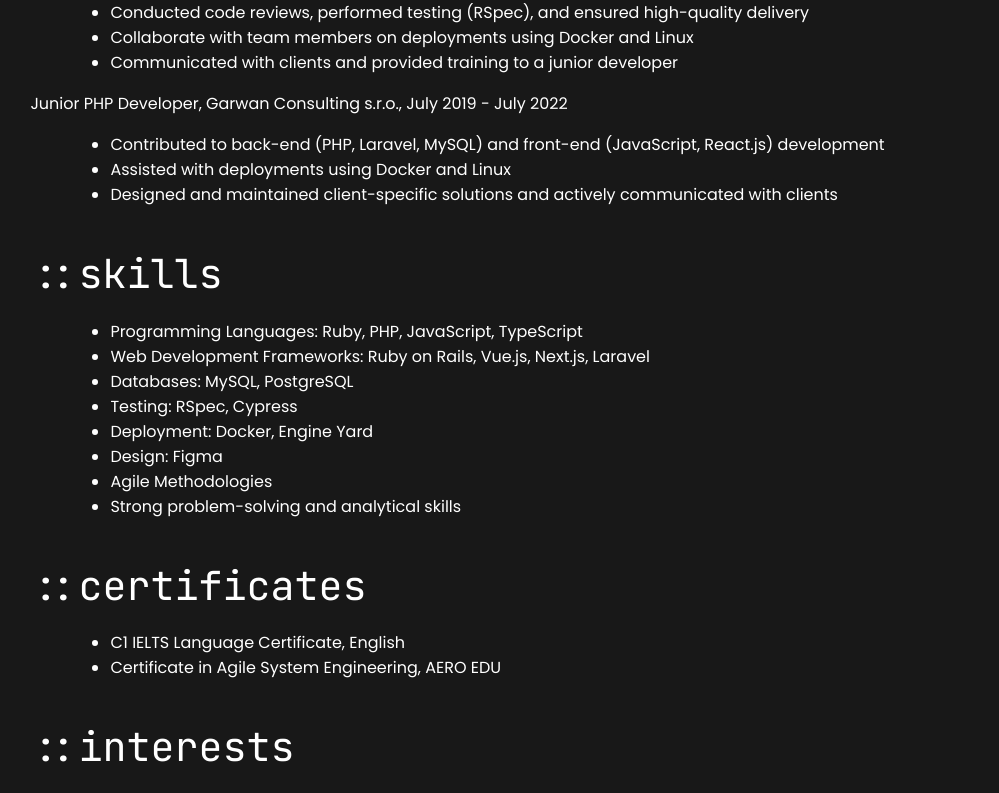
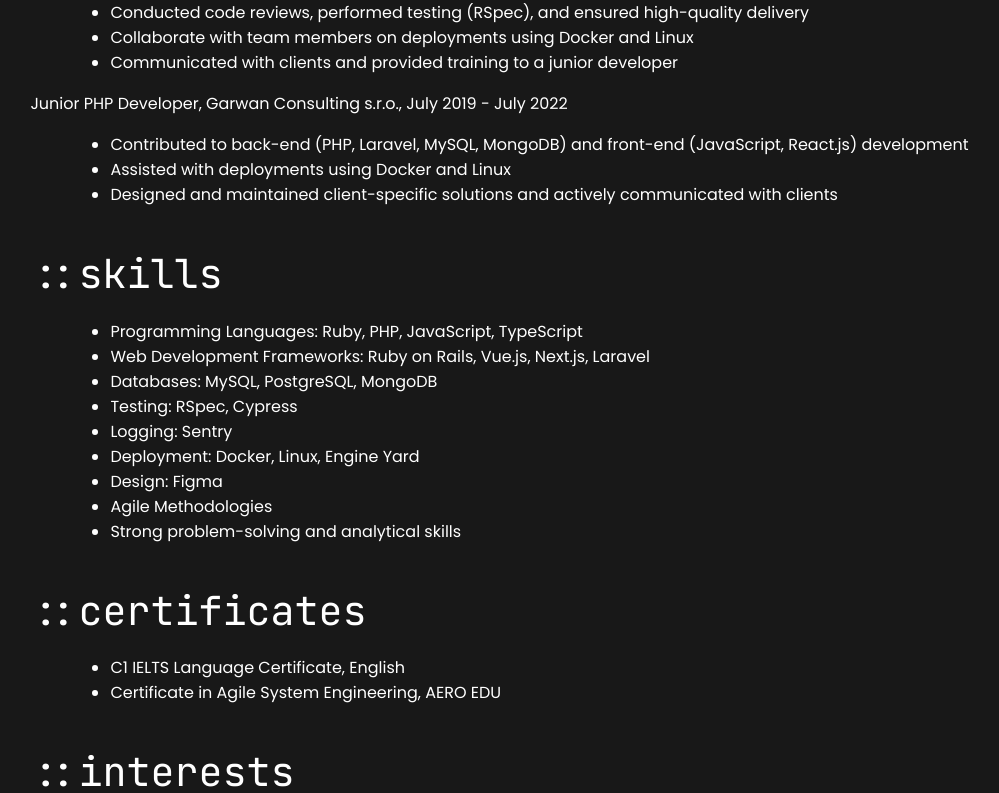
Before and after one commit to Erixon159/personal_website, a Next.js app: page / in a window 1280 px wide. Shown: the part 4501-5294 px from the top of the page, without its empty margins (72-1071 px from the left). Built offline with nearby package versions, Linux system fonts and the light colour scheme.

Commit message:
Remove CV + fix small resume errors

```diff
--- a/src/common/components/Resume/Resume.tsx
+++ b/src/common/components/Resume/Resume.tsx
@@ -127,7 +127,7 @@
         <blockquote>
           <ul>
             <li>
-              Contributed to back-end (<span className={styles.important}>PHP, Laravel, MySQL</span>) and front-end (<span className={styles.important}>JavaScript, React.js</span>) development
+              Contributed to back-end (<span className={styles.important}>PHP, Laravel, MySQL, MongoDB</span>) and front-end (<span className={styles.important}>JavaScript, React.js</span>) development
             </li>
             <li>Assisted with deployments using <span className={styles.important}>Docker and Linux</span></li>
             <li>
@@ -144,9 +144,10 @@
           <ul>
             <li>Programming Languages: Ruby, PHP, JavaScript, TypeScript</li>
             <li>Web Development Frameworks: Ruby on Rails, Vue.js, Next.js, Laravel</li>
-            <li>Databases: MySQL, PostgreSQL</li>
+            <li>Databases: MySQL, PostgreSQL, MongoDB</li>
             <li>Testing: RSpec, Cypress</li>
-            <li>Deployment: Docker, Engine Yard</li>
+            <li>Logging: Sentry</li>
+            <li>Deployment: Docker, Linux, Engine Yard</li>
             <li>Design: Figma</li>
             <li>Agile Methodologies</li>
             <li>Strong problem-solving and analytical skills</li>
@@ -176,6 +177,7 @@
             <li>Snowboarding</li>
             <li>Weightlifting</li>
             <li>Hiking</li>
+            <li>Self development</li>
             <li>Reading about new trends in tech</li>
             <li>Creating small projects using artificial intelligence</li>
           </ul>
```
Also changed, not shown: 1 other file (tests, documents, lock files or other folders).
